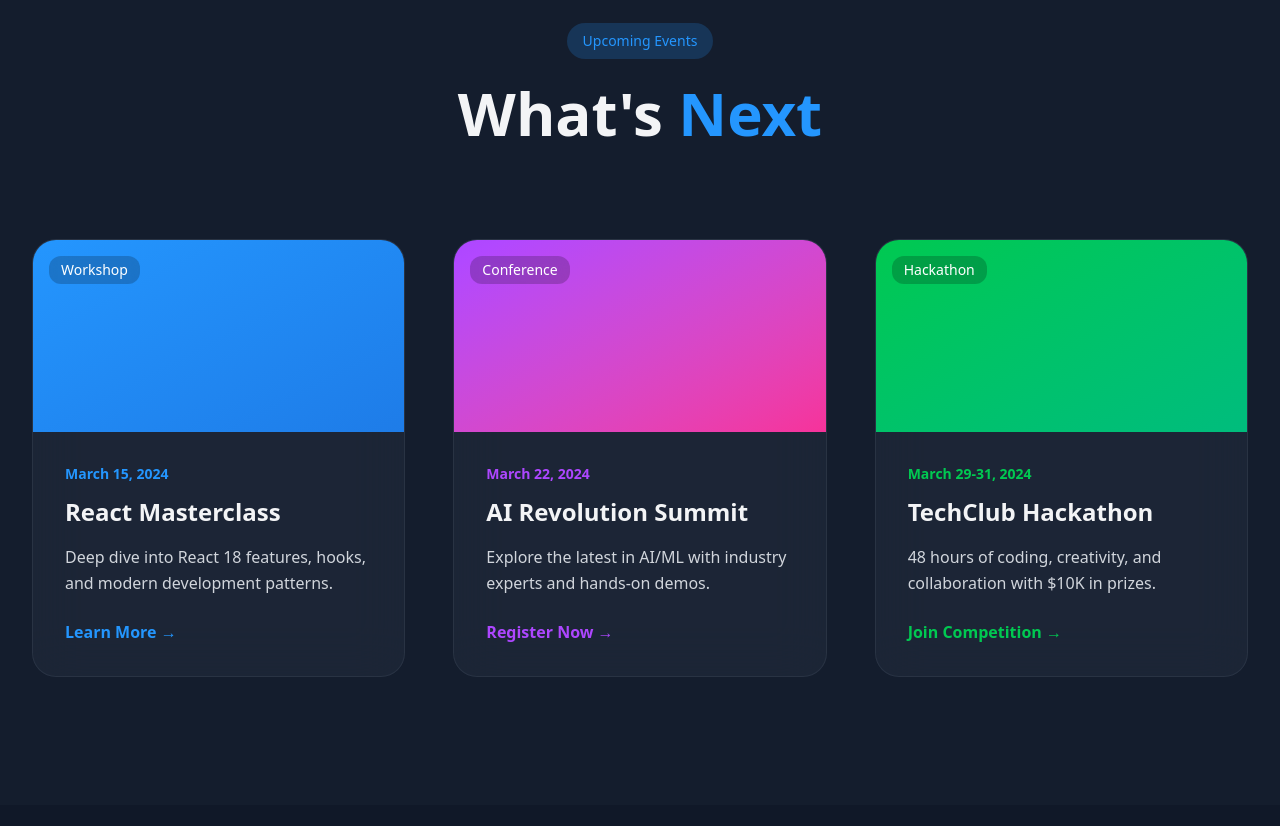
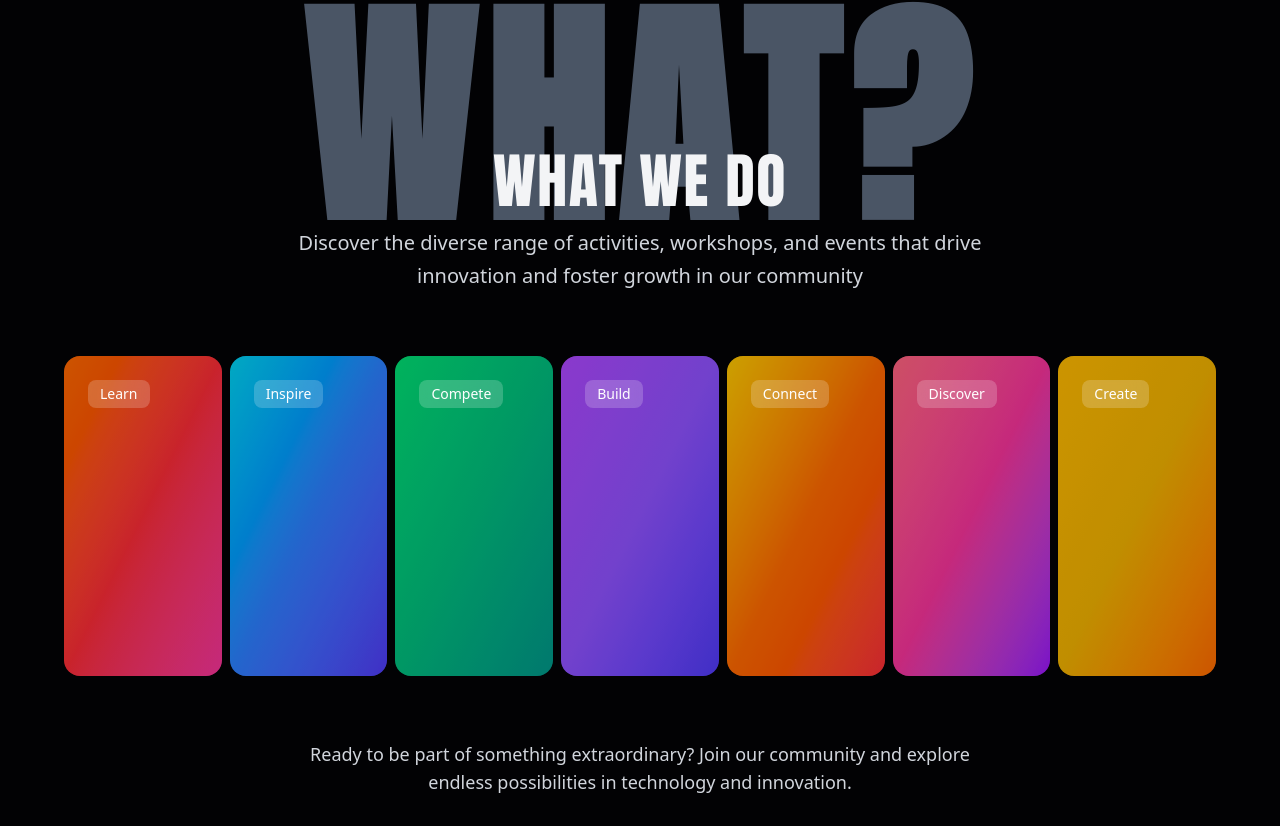
Before and after one commit to DebugWithAryan/ISFWEB, a Next.js app: page / in a window 1280 px wide. Shown: the part 3473-4299 px from the top of the page. Built offline with nearby package versions, Linux system fonts and the light colour scheme.

Commit message:
First commit for ISFWEB project

```diff
--- a/src/app/page.tsx
+++ b/src/app/page.tsx
@@ -848,90 +848,218 @@ export default function Home() {
         </div>
       </motion.section>
 
-      {/* Modern Events Section */}
-      <section id="events" className="py-32 bg-gray-800/30">
-        <div className="max-w-7xl mx-auto px-8">
-          <div className="text-center mb-24">
-            <div className="inline-flex items-center px-4 py-2 bg-[#2496FE]/20 rounded-full text-[#2496FE] text-sm font-medium mb-6">
-              Upcoming Events
-            </div>
-            <h2 className="text-5xl md:text-6xl font-bold text-gray-100 mb-8">
-              What's <span className="text-[#2496FE]">Next</span>
-            </h2>
+      {/* Modern "What We Do" Events Section */}
+      <motion.section
+        transition={{ duration: 0.8 }}
+        viewport={{ once: true }}
+        className="relative min-h-screen flex items-center py-32"
+        id="events"
+      >
+        <div className="absolute inset-0 w-full h-full z-0 overflow-hidden">
+          <div className="relative w-full h-full bg-black z-1 opacity-90"></div>
         </div>
 
-          <div className="grid grid-cols-1 md:grid-cols-2 lg:grid-cols-3 gap-12">
-            <div className="group bg-gray-800/80 backdrop-blur-xl rounded-3xl overflow-hidden border border-gray-700/50 hover:scale-105 transition-all duration-500 hover:shadow-2xl hover:shadow-black/50">
-              <div className="h-48 bg-gradient-to-br from-[#2496FE] to-[#1e7ce8] relative">
-                <div className="absolute top-4 left-4 bg-black/20 backdrop-blur-sm rounded-xl px-3 py-1 text-white text-sm font-medium">
-                  Workshop
-                </div>
-              </div>
-              <div className="p-8">
-                <div className="text-sm text-[#2496FE] font-semibold mb-3">
-                  March 15, 2024
-                </div>
-                <h3 className="text-2xl font-bold mb-4 text-gray-100">
-                  React Masterclass
-                </h3>
-                <p className="text-gray-300 mb-6 leading-relaxed">
-                  Deep dive into React 18 features, hooks, and modern
-                  development patterns.
-                </p>
-                <button className="text-[#2496FE] font-semibold group-hover:translate-x-2 transition-transform duration-300">
-                  Learn More →
-                </button>
+        <div className="relative z-10 w-full max-w-7xl mx-auto px-8">
+          {/* Title Section with Large Background Text */}
+          <div className="relative mb-16">
+            {/* Large Gray "WHAT?" Background Text */}
+            <motion.div
+              initial={{ opacity: 0, scale: 0.8 }}
+              whileInView={{ opacity: 1, scale: 1 }}
+              transition={{ duration: 1.5 }}
+              viewport={{ once: true }}
+              className={`absolute left-1/2 top-0 transform -translate-x-1/2 ${antonFont.className} text-gray-600 select-none pointer-events-none`}
+              style={{
+                fontSize: "15rem",
+                fontWeight: "900",
+                letterSpacing: "0.05em",
+                opacity: 0.1,
+                lineHeight: "0.8",
+              }}
+            >
+              WHAT?
+            </motion.div>
+
+            {/* Main Title */}
+            <div className="relative z-20 text-center pt-32">
+              <motion.h1
+                initial={{ y: -50, opacity: 0 }}
+                whileInView={{ y: 0, opacity: 1 }}
+                transition={{ duration: 0.8 }}
+                viewport={{ once: true }}
+                className={`text-5xl md:text-6xl font-bold text-gray-100 mb-4 ${antonFont.className} tracking-wide`}
+              >
+                WHAT WE DO
+              </motion.h1>
+
+              <motion.p
+                initial={{ opacity: 0, y: 30 }}
+                whileInView={{ opacity: 1, y: 0 }}
+                transition={{ duration: 0.8, delay: 0.2 }}
+                viewport={{ once: true }}
+                className="text-xl text-gray-300 max-w-3xl mx-auto leading-relaxed"
+              >
+                Discover the diverse range of activities, workshops, and events that drive innovation and foster growth in our community
+              </motion.p>
             </div>
           </div>
 
-            <div className="group bg-gray-800/80 backdrop-blur-xl rounded-3xl overflow-hidden border border-gray-700/50 hover:scale-105 transition-all duration-500 hover:shadow-2xl hover:shadow-black/50">
-              <div className="h-48 bg-gradient-to-br from-purple-500 to-pink-500 relative">
-                <div className="absolute top-4 left-4 bg-black/20 backdrop-blur-sm rounded-xl px-3 py-1 text-white text-sm font-medium">
-                  Conference
+          {/* Hover-Expand Cards Container */}
+          <motion.div
+            initial={{ opacity: 0, y: 50 }}
+            whileInView={{ opacity: 1, y: 0 }}
+            transition={{ duration: 1, delay: 0.4 }}
+            viewport={{ once: true }}
+            className="relative w-full max-w-6xl mx-auto"
+          >
+            {/* Cards Row */}
+            <div className="flex items-center justify-center gap-2 h-80">
+
+              {/* Workshop Card */}
+              <div className="group relative h-full transition-all duration-500 ease-in-out hover:flex-[2] flex-[0.5] rounded-2xl overflow-hidden cursor-pointer bg-gradient-to-br from-orange-500 via-red-500 to-pink-500">
+                <div className="absolute inset-0 bg-black/20 group-hover:bg-black/40 transition-all duration-500"></div>
+                <div className="absolute inset-0 p-6 flex flex-col justify-end">
+                  <div className="transform transition-all duration-500 group-hover:translate-y-0 translate-y-8">
+                    <h3 className="text-white text-2xl font-bold mb-2 opacity-0 group-hover:opacity-100 transition-opacity duration-500 delay-200">
+                      Workshops
+                    </h3>
+                    <p className="text-white/90 text-sm leading-relaxed opacity-0 group-hover:opacity-100 transition-opacity duration-500 delay-300">
+                      Hands-on learning sessions covering cutting-edge technologies, programming languages, and industry best practices.
+                    </p>
                   </div>
+                  <div className="absolute top-6 left-6 bg-white/20 backdrop-blur-sm rounded-lg px-3 py-1 text-white text-sm font-medium">
+                    Learn
                   </div>
-              <div className="p-8">
-                <div className="text-sm text-purple-500 font-semibold mb-3">
-                  March 22, 2024
-                </div>
-                <h3 className="text-2xl font-bold mb-4 text-gray-100">
-                  AI Revolution Summit
-                </h3>
-                <p className="text-gray-300 mb-6 leading-relaxed">
-                  Explore the latest in AI/ML with industry experts and hands-on
-                  demos.
-                </p>
-                <button className="text-purple-500 font-semibold group-hover:translate-x-2 transition-transform duration-300">
-                  Register Now →
-                </button>
                 </div>
               </div>
 
-            <div className="group bg-gray-800/80 backdrop-blur-xl rounded-3xl overflow-hidden border border-gray-700/50 hover:scale-105 transition-all duration-500 hover:shadow-2xl hover:shadow-black/50">
-              <div className="h-48 bg-gradient-to-br from-green-500 to-emerald-500 relative">
-                <div className="absolute top-4 left-4 bg-black/20 backdrop-blur-sm rounded-xl px-3 py-1 text-white text-sm font-medium">
-                  Hackathon
+              {/* Seminars Card */}
+              <div className="group relative h-full transition-all duration-500 ease-in-out hover:flex-[2] flex-[0.5] rounded-2xl overflow-hidden cursor-pointer bg-gradient-to-br from-cyan-400 via-blue-500 to-indigo-600">
+                <div className="absolute inset-0 bg-black/20 group-hover:bg-black/40 transition-all duration-500"></div>
+                <div className="absolute inset-0 p-6 flex flex-col justify-end">
+                  <div className="transform transition-all duration-500 group-hover:translate-y-0 translate-y-8">
+                    <h3 className="text-white text-2xl font-bold mb-2 opacity-0 group-hover:opacity-100 transition-opacity duration-500 delay-200">
+                      Seminars
+                    </h3>
+                    <p className="text-white/90 text-sm leading-relaxed opacity-0 group-hover:opacity-100 transition-opacity duration-500 delay-300">
+                      Industry expert talks and knowledge-sharing sessions that bridge the gap between academia and real-world applications.
+                    </p>
+                  </div>
+                  <div className="absolute top-6 left-6 bg-white/20 backdrop-blur-sm rounded-lg px-3 py-1 text-white text-sm font-medium">
+                    Inspire
                   </div>
                 </div>
-              <div className="p-8">
-                <div className="text-sm text-green-500 font-semibold mb-3">
-                  March 29-31, 2024
               </div>
-                <h3 className="text-2xl font-bold mb-4 text-gray-100">
-                  TechClub Hackathon
+
+              {/* Hackathons Card */}
+              <div className="group relative h-full transition-all duration-500 ease-in-out hover:flex-[2] flex-[0.5] rounded-2xl overflow-hidden cursor-pointer bg-gradient-to-br from-green-400 via-emerald-500 to-teal-600">
+                <div className="absolute inset-0 bg-black/20 group-hover:bg-black/40 transition-all duration-500"></div>
+                <div className="absolute inset-0 p-6 flex flex-col justify-end">
+                  <div className="transform transition-all duration-500 group-hover:translate-y-0 translate-y-8">
+                    <h3 className="text-white text-2xl font-bold mb-2 opacity-0 group-hover:opacity-100 transition-opacity duration-500 delay-200">
+                      Hackathons
                     </h3>
-                <p className="text-gray-300 mb-6 leading-relaxed">
-                  48 hours of coding, creativity, and collaboration with $10K in
-                  prizes.
+                    <p className="text-white/90 text-sm leading-relaxed opacity-0 group-hover:opacity-100 transition-opacity duration-500 delay-300">
+                      Intensive coding competitions where creativity meets innovation. Build solutions, win prizes, and showcase your skills.
                     </p>
-                <button className="text-green-500 font-semibold group-hover:translate-x-2 transition-transform duration-300">
-                  Join Competition →
-                </button>
+                  </div>
+                  <div className="absolute top-6 left-6 bg-white/20 backdrop-blur-sm rounded-lg px-3 py-1 text-white text-sm font-medium">
+                    Compete
+                  </div>
+                </div>
+              </div>
+
+              {/* Projects Card */}
+              <div className="group relative h-full transition-all duration-500 ease-in-out hover:flex-[2] flex-[0.5] rounded-2xl overflow-hidden cursor-pointer bg-gradient-to-br from-purple-500 via-violet-500 to-indigo-600">
+                <div className="absolute inset-0 bg-black/20 group-hover:bg-black/40 transition-all duration-500"></div>
+                <div className="absolute inset-0 p-6 flex flex-col justify-end">
+                  <div className="transform transition-all duration-500 group-hover:translate-y-0 translate-y-8">
+                    <h3 className="text-white text-2xl font-bold mb-2 opacity-0 group-hover:opacity-100 transition-opacity duration-500 delay-200">
+                      Projects
+                    </h3>
+                    <p className="text-white/90 text-sm leading-relaxed opacity-0 group-hover:opacity-100 transition-opacity duration-500 delay-300">
+                      Collaborative development projects that solve real-world problems while building your portfolio and gaining experience.
+                    </p>
+                  </div>
+                  <div className="absolute top-6 left-6 bg-white/20 backdrop-blur-sm rounded-lg px-3 py-1 text-white text-sm font-medium">
+                    Build
+                  </div>
+                </div>
+              </div>
+
+              {/* Networking Card */}
+              <div className="group relative h-full transition-all duration-500 ease-in-out hover:flex-[2] flex-[0.5] rounded-2xl overflow-hidden cursor-pointer bg-gradient-to-br from-yellow-400 via-orange-500 to-red-500">
+                <div className="absolute inset-0 bg-black/20 group-hover:bg-black/40 transition-all duration-500"></div>
+                <div className="absolute inset-0 p-6 flex flex-col justify-end">
+                  <div className="transform transition-all duration-500 group-hover:translate-y-0 translate-y-8">
+                    <h3 className="text-white text-2xl font-bold mb-2 opacity-0 group-hover:opacity-100 transition-opacity duration-500 delay-200">
+                      Networking
+                    </h3>
+                    <p className="text-white/90 text-sm leading-relaxed opacity-0 group-hover:opacity-100 transition-opacity duration-500 delay-300">
+                      Connect with like-minded peers, industry professionals, and mentors who can guide your career journey.
+                    </p>
+                  </div>
+                  <div className="absolute top-6 left-6 bg-white/20 backdrop-blur-sm rounded-lg px-3 py-1 text-white text-sm font-medium">
+                    Connect
+                  </div>
+                </div>
+              </div>
+
+              {/* Research Card */}
+              <div className="group relative h-full transition-all duration-500 ease-in-out hover:flex-[2] flex-[0.5] rounded-2xl overflow-hidden cursor-pointer bg-gradient-to-br from-rose-400 via-pink-500 to-purple-600">
+                <div className="absolute inset-0 bg-black/20 group-hover:bg-black/40 transition-all duration-500"></div>
+                <div className="absolute inset-0 p-6 flex flex-col justify-end">
+                  <div className="transform transition-all duration-500 group-hover:translate-y-0 translate-y-8">
+                    <h3 className="text-white text-2xl font-bold mb-2 opacity-0 group-hover:opacity-100 transition-opacity duration-500 delay-200">
+                      Research
+                    </h3>
+                    <p className="text-white/90 text-sm leading-relaxed opacity-0 group-hover:opacity-100 transition-opacity duration-500 delay-300">
+                      Cutting-edge research initiatives in electronics, AI, IoT, and emerging technologies with publication opportunities.
+                    </p>
+                  </div>
+                  <div className="absolute top-6 left-6 bg-white/20 backdrop-blur-sm rounded-lg px-3 py-1 text-white text-sm font-medium">
+                    Discover
+                  </div>
+                </div>
+              </div>
+
+              {/* Innovation Card */}
+              <div className="group relative h-full transition-all duration-500 ease-in-out hover:flex-[2] flex-[0.5] rounded-2xl overflow-hidden cursor-pointer bg-gradient-to-br from-amber-400 via-yellow-500 to-orange-500">
+                <div className="absolute inset-0 bg-black/20 group-hover:bg-black/40 transition-all duration-500"></div>
+                <div className="absolute inset-0 p-6 flex flex-col justify-end">
+                  <div className="transform transition-all duration-500 group-hover:translate-y-0 translate-y-8">
+                    <h3 className="text-white text-2xl font-bold mb-2 opacity-0 group-hover:opacity-100 transition-opacity duration-500 delay-200">
+                      Innovation
+                    </h3>
+                    <p className="text-white/90 text-sm leading-relaxed opacity-0 group-hover:opacity-100 transition-opacity duration-500 delay-300">
+                      Incubation programs and startup mentorship to transform your innovative ideas into viable business solutions.
+                    </p>
+                  </div>
+                  <div className="absolute top-6 left-6 bg-white/20 backdrop-blur-sm rounded-lg px-3 py-1 text-white text-sm font-medium">
+                    Create
                   </div>
                 </div>
               </div>
             </div>
-      </section>
+          </motion.div>
+
+          {/* Call to Action */}
+          <motion.div
+            initial={{ opacity: 0, y: 30 }}
+            whileInView={{ opacity: 1, y: 0 }}
+            transition={{ duration: 0.8, delay: 0.6 }}
+            viewport={{ once: true }}
+            className="text-center mt-16"
+          >
+            <p className="text-gray-300 text-lg mb-8 max-w-2xl mx-auto">
+              Ready to be part of something extraordinary? Join our community and explore endless possibilities in technology and innovation.
+            </p>
+            <button className="bg-gradient-to-r from-blue-500 to-purple-600 text-white px-8 py-4 rounded-2xl font-semibold hover:from-blue-600 hover:to-purple-700 transition-all duration-300 hover:scale-105 hover:shadow-xl hover:shadow-blue-500/25">
+              Join Our Community
+            </button>
+          </motion.div>
+        </div>
+      </motion.section>
 
 
       {/* Modern Contact Section */}
```
Lines whose indentation alone changed are shown as unchanged.
